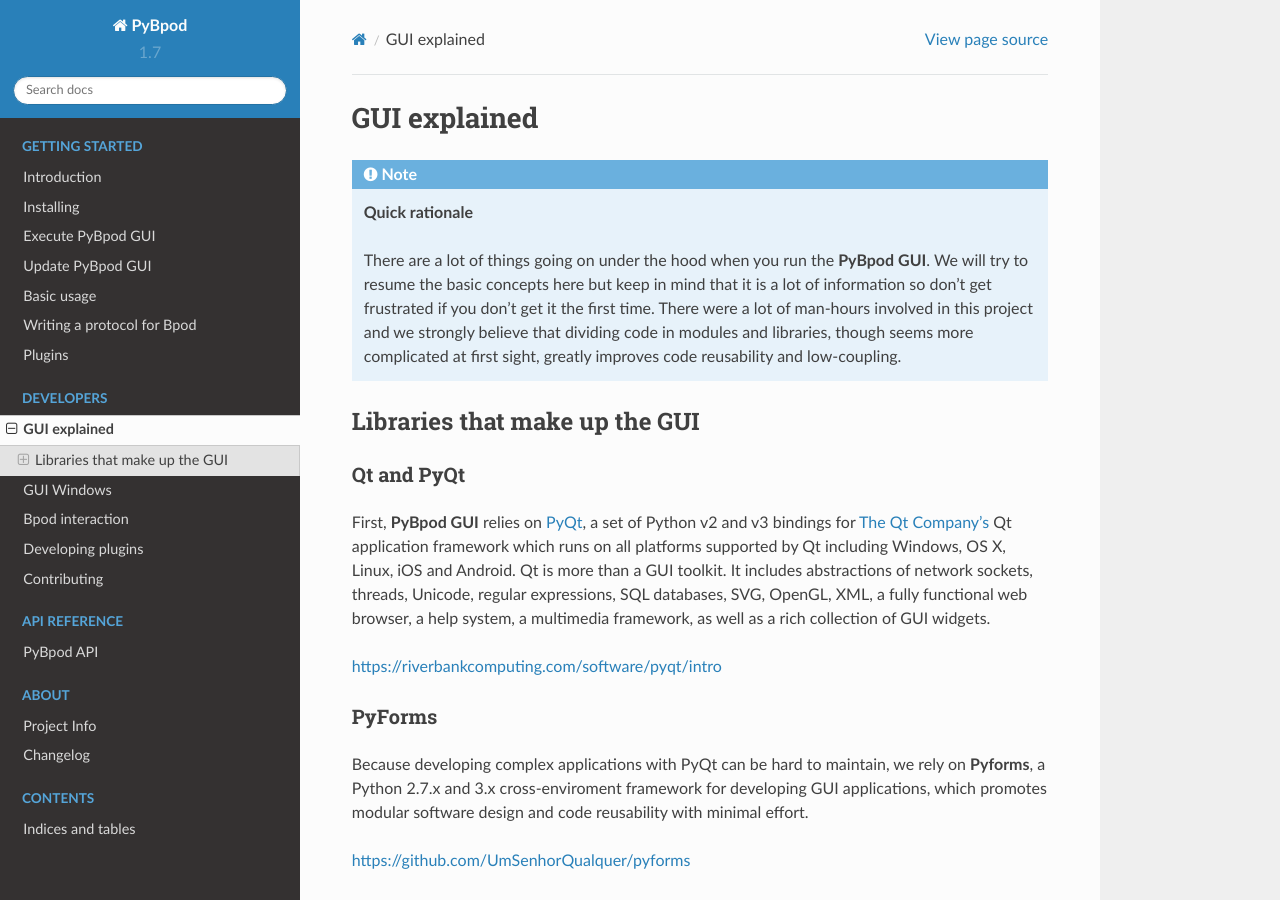
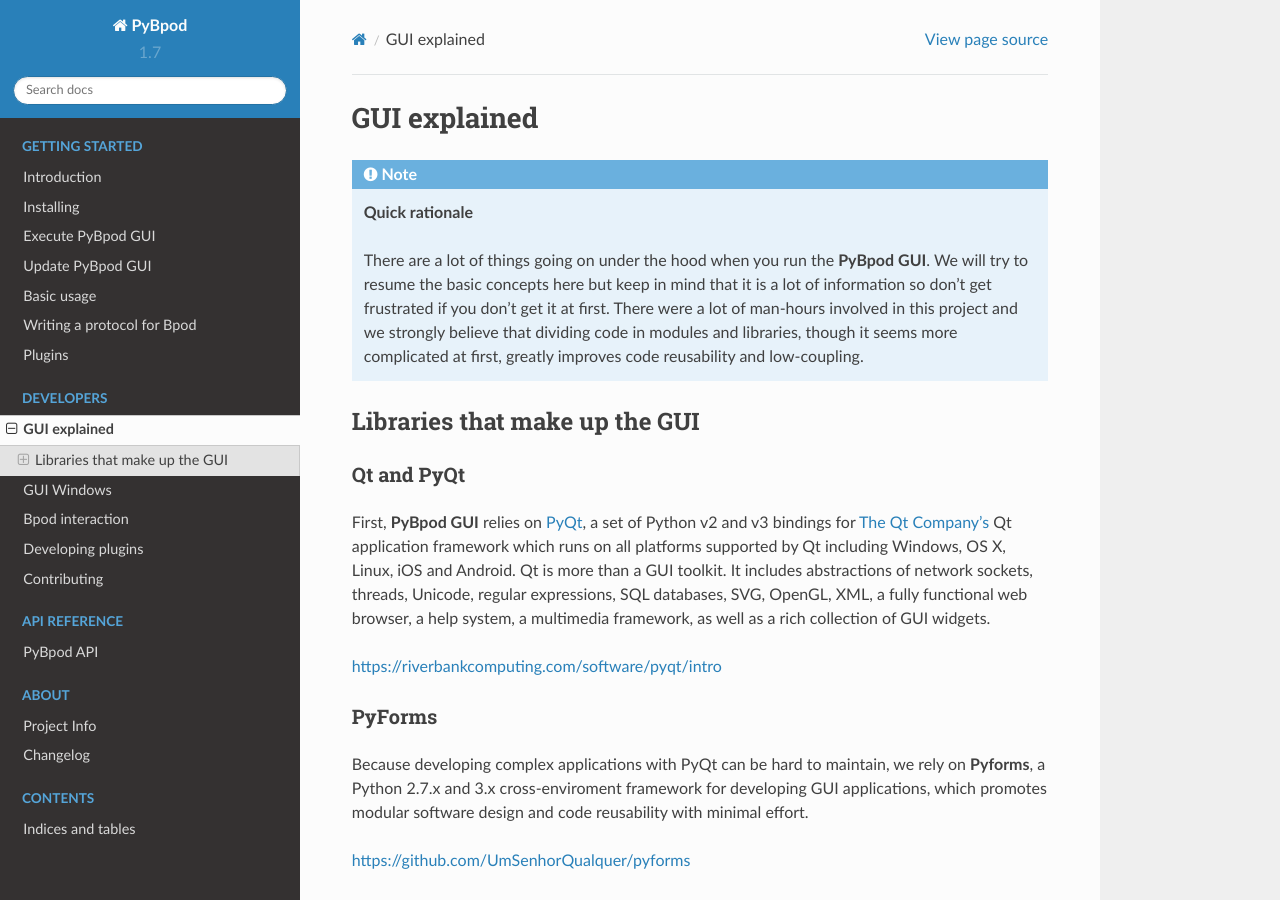
Before and after one commit to pybpod/pybpod, a Sphinx documentation site: the page built from docs/source/developers/gui_explained.rst, in a window 1280 px wide and 900 px high. Built offline with Sphinx 7.4.7 and the Read the Docs theme 2.0.0, drawn with Linux system fonts in a browser that asks for light colours; some of the changed text lies outside the part shown.

Commit message:
Fix small syntax mistakes in documentation

```diff
--- a/docs/source/developers/gui_explained.rst
+++ b/docs/source/developers/gui_explained.rst
@@ -12,8 +12,8 @@
     **Quick rationale**
 
     There are a lot of things going on under the hood when you run the **PyBpod GUI**.
-    We will try to resume the basic concepts here but keep in mind that it is a lot of information so don't get frustrated if you don't get it the first time.
-    There were a lot of man-hours involved in this project and we strongly believe that dividing code in modules and libraries, though seems more complicated at first sight, greatly improves code reusability and low-coupling.
+    We will try to resume the basic concepts here but keep in mind that it is a lot of information so don't get frustrated if you don't get it at first.
+    There were a lot of man-hours involved in this project and we strongly believe that dividing code in modules and libraries, though it seems more complicated at first, greatly improves code reusability and low-coupling.
 
 ==============================
 Libraries that make up the GUI
```
Also changed, not shown: other parts of docs/source/developers/gui_explained.rst (+2 -2 lines).
